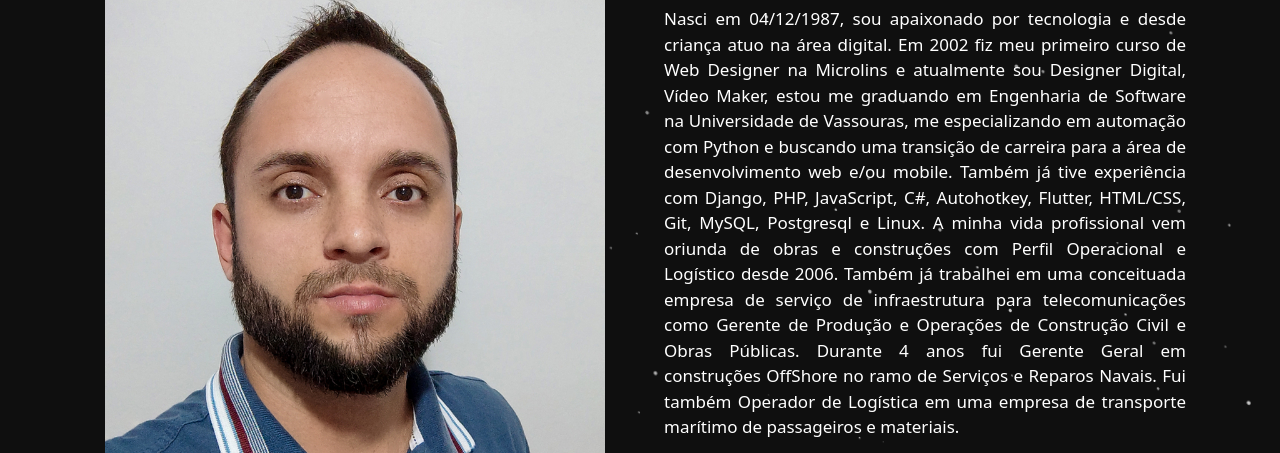
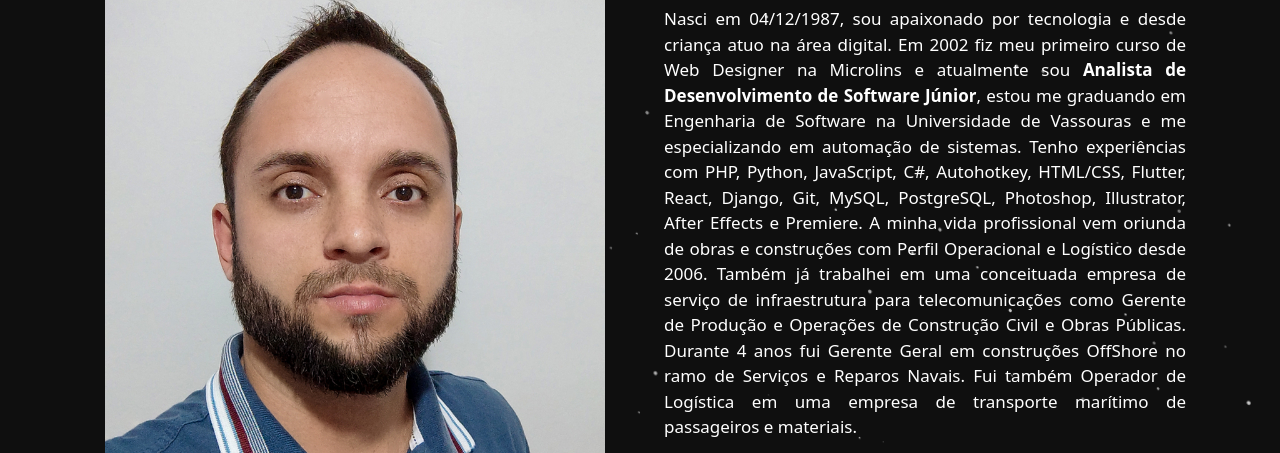
Before and after one commit to hygorrasec/hygorrasec.github.io, a plain HTML site: page index.html in a window 1280 px wide. Shown: the part 154-607 px from the top of the page. Drawn offline with nearby package versions, Linux system fonts and the light colour scheme.

Commit message:
Update profile.

```diff
--- a/index.html
+++ b/index.html
@@ -36,7 +36,7 @@
       <div class="row flex-lg-row-reverse align-items-center g-5 py-5">
         <div class="col-lg-6">
           <h1 class="display-5 fw-bold lh-1 mb-3">Hygor Rasec</h1>
-          <p style="font-size:17px; text-align: justify;">Nasci em 04/12/1987, sou apaixonado por tecnologia e desde criança atuo na área digital. Em 2002 fiz meu primeiro curso de Web Designer na Microlins e atualmente sou Designer Digital, Vídeo Maker, estou me graduando em Engenharia de Software na Universidade de Vassouras, me especializando em automação com Python e buscando uma transição de carreira para a área de desenvolvimento web e/ou mobile. Também já tive experiência com Django, PHP, JavaScript, C#, Autohotkey, Flutter, HTML/CSS, Git, MySQL, Postgresql e Linux. A minha vida profissional vem oriunda de obras e construções com Perfil Operacional e Logístico desde 2006. Também já trabalhei em uma conceituada empresa de serviço de infraestrutura para telecomunicações como Gerente de Produção e Operações de Construção Civil e Obras Públicas. Durante 4 anos fui Gerente Geral em construções OffShore no ramo de Serviços e Reparos Navais. Fui também Operador de Logística em uma empresa de transporte marítimo de passageiros e materiais.</p>
+          <p style="font-size:17px; text-align: justify;">Nasci em 04/12/1987, sou apaixonado por tecnologia e desde criança atuo na área digital. Em 2002 fiz meu primeiro curso de Web Designer na Microlins e atualmente sou <b>Analista de Desenvolvimento de Software Júnior</b>, estou me graduando em Engenharia de Software na Universidade de Vassouras e me especializando em automação de sistemas. Tenho experiências com PHP, Python, JavaScript, C#, Autohotkey, HTML/CSS, Flutter, React, Django, Git, MySQL, PostgreSQL, Photoshop, Illustrator, After Effects e Premiere. A minha vida profissional vem oriunda de obras e construções com Perfil Operacional e Logístico desde 2006. Também já trabalhei em uma conceituada empresa de serviço de infraestrutura para telecomunicações como Gerente de Produção e Operações de Construção Civil e Obras Públicas. Durante 4 anos fui Gerente Geral em construções OffShore no ramo de Serviços e Reparos Navais. Fui também Operador de Logística em uma empresa de transporte marítimo de passageiros e materiais.</p>
           <div class="d-grid gap-2 d-md-flex justify-content-md-start">
             <a href="https://www.linkedin.com/in/hygorrasec" target="_blank" class="btn btn-primary btn-lg px-4 me-md-2"><i class="fa-brands fa-linkedin-in"></i></a>
             <a href="https://github.com/hygorrasec" target="_blank" class="btn btn-secondary btn-lg px-4 me-md-2"><i class="fa-brands fa-github"></i></a>
```
